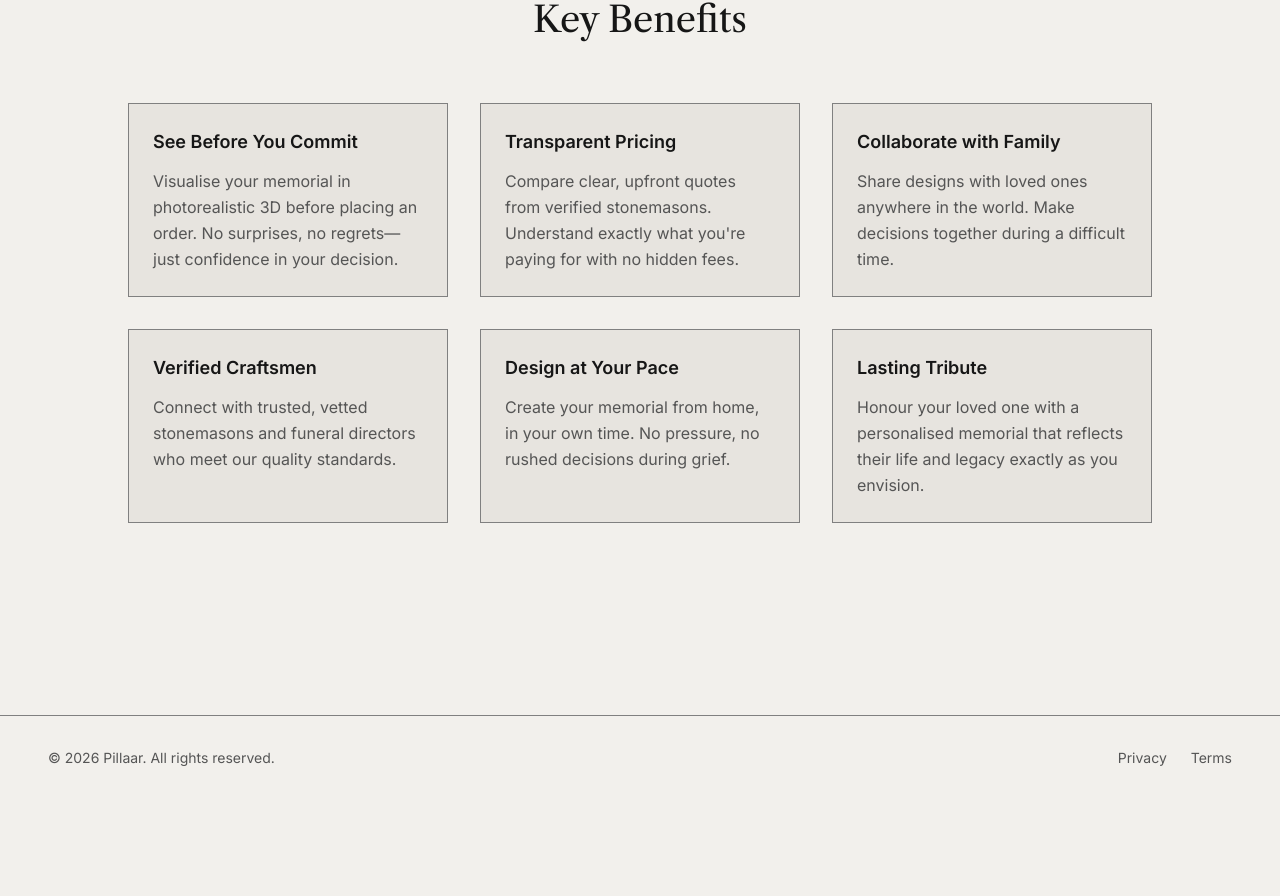
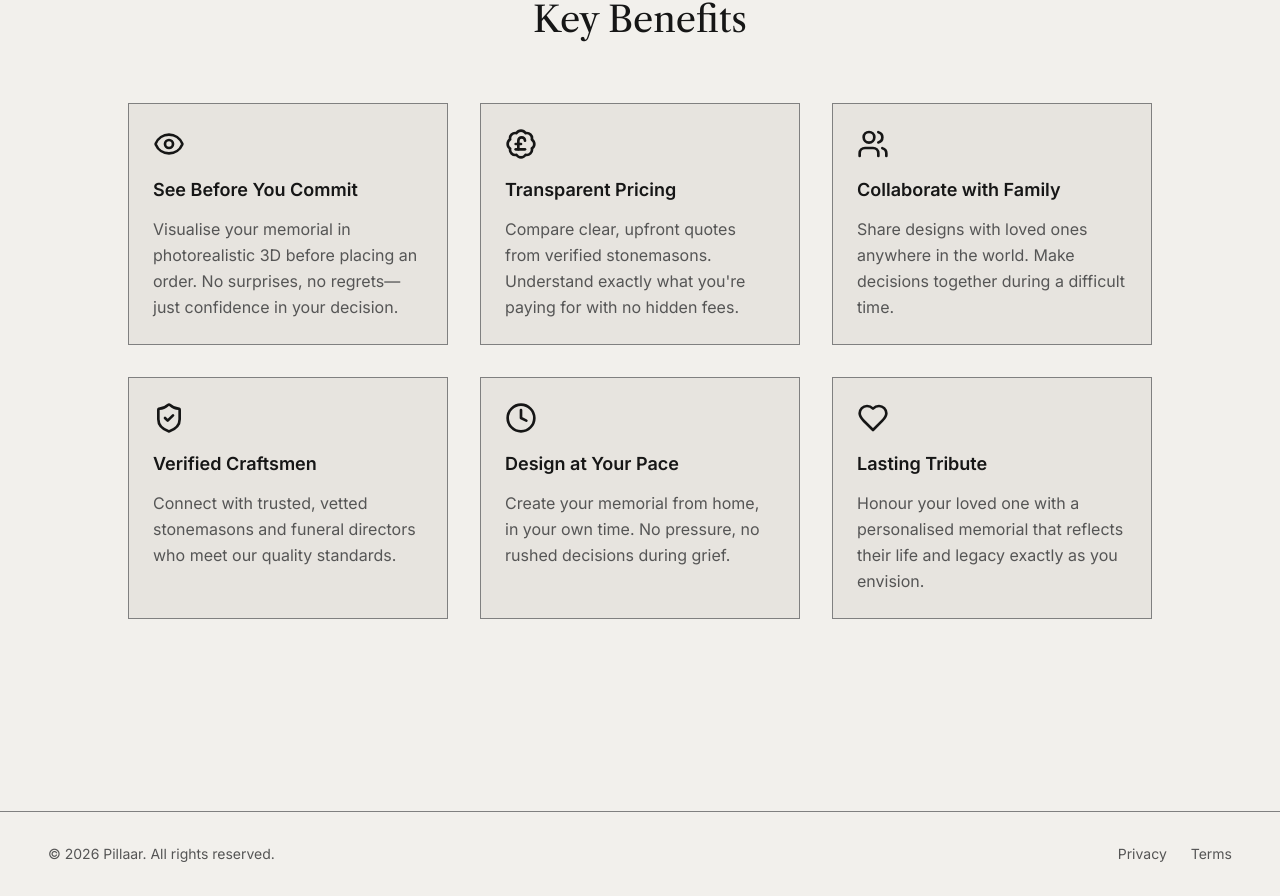
Before and after one commit to paps88/Pillaar-Landing-Page, a Next.js app: page / in a window 1280 px wide. Shown: the part 1756-2652 px from the top of the page. Before the commit the page ends 2556 px from the top, so only its background shows below. Built offline with nearby package versions, Linux system fonts and the light colour scheme.

Commit message:
feat: add Lucide icons to benefit boxes
Enhance benefit sections with relevant icons for clarity.

Co-authored-by: null <8473250+paps88@users.noreply.github.com>

```diff
--- a/app/page.tsx
+++ b/app/page.tsx
@@ -3,6 +3,7 @@ import Image from "next/image"
 import Link from "next/link"
 import { Button } from "@/components/ui/button"
 import { WaitlistForm } from "@/components/waitlist-form"
+import { Eye, BadgePoundSterling, Users, ShieldCheck, Clock, Heart } from "lucide-react"
 
 export const metadata: Metadata = {
   title: "Pillaar | Design Gravestones & Headstones in 3D | Memorial Design Platform",
@@ -198,6 +199,7 @@ export default function SplashPage() {
 
             <div className="grid gap-8 sm:grid-cols-2 lg:grid-cols-3">
               <div className="p-6 border border-border bg-card">
+                <Eye className="h-8 w-8 text-foreground mb-4" />
                 <h3 className="font-semibold text-lg text-foreground mb-3">See Before You Commit</h3>
                 <p className="text-muted-foreground leading-relaxed">
                   Visualise your memorial in photorealistic 3D before placing an order. No surprises, no regrets—just confidence in your decision.
@@ -205,6 +207,7 @@ export default function SplashPage() {
               </div>
 
               <div className="p-6 border border-border bg-card">
+                <BadgePoundSterling className="h-8 w-8 text-foreground mb-4" />
                 <h3 className="font-semibold text-lg text-foreground mb-3">Transparent Pricing</h3>
                 <p className="text-muted-foreground leading-relaxed">
                   Compare clear, upfront quotes from verified stonemasons. Understand exactly what you're paying for with no hidden fees.
@@ -212,6 +215,7 @@ export default function SplashPage() {
               </div>
 
               <div className="p-6 border border-border bg-card">
+                <Users className="h-8 w-8 text-foreground mb-4" />
                 <h3 className="font-semibold text-lg text-foreground mb-3">Collaborate with Family</h3>
                 <p className="text-muted-foreground leading-relaxed">
                   Share designs with loved ones anywhere in the world. Make decisions together during a difficult time.
@@ -219,6 +223,7 @@ export default function SplashPage() {
               </div>
 
               <div className="p-6 border border-border bg-card">
+                <ShieldCheck className="h-8 w-8 text-foreground mb-4" />
                 <h3 className="font-semibold text-lg text-foreground mb-3">Verified Craftsmen</h3>
                 <p className="text-muted-foreground leading-relaxed">
                   Connect with trusted, vetted stonemasons and funeral directors who meet our quality standards.
@@ -226,6 +231,7 @@ export default function SplashPage() {
               </div>
 
               <div className="p-6 border border-border bg-card">
+                <Clock className="h-8 w-8 text-foreground mb-4" />
                 <h3 className="font-semibold text-lg text-foreground mb-3">Design at Your Pace</h3>
                 <p className="text-muted-foreground leading-relaxed">
                   Create your memorial from home, in your own time. No pressure, no rushed decisions during grief.
@@ -233,6 +239,7 @@ export default function SplashPage() {
               </div>
 
               <div className="p-6 border border-border bg-card">
+                <Heart className="h-8 w-8 text-foreground mb-4" />
                 <h3 className="font-semibold text-lg text-foreground mb-3">Lasting Tribute</h3>
                 <p className="text-muted-foreground leading-relaxed">
                   Honour your loved one with a personalised memorial that reflects their life and legacy exactly as you envision.
```
